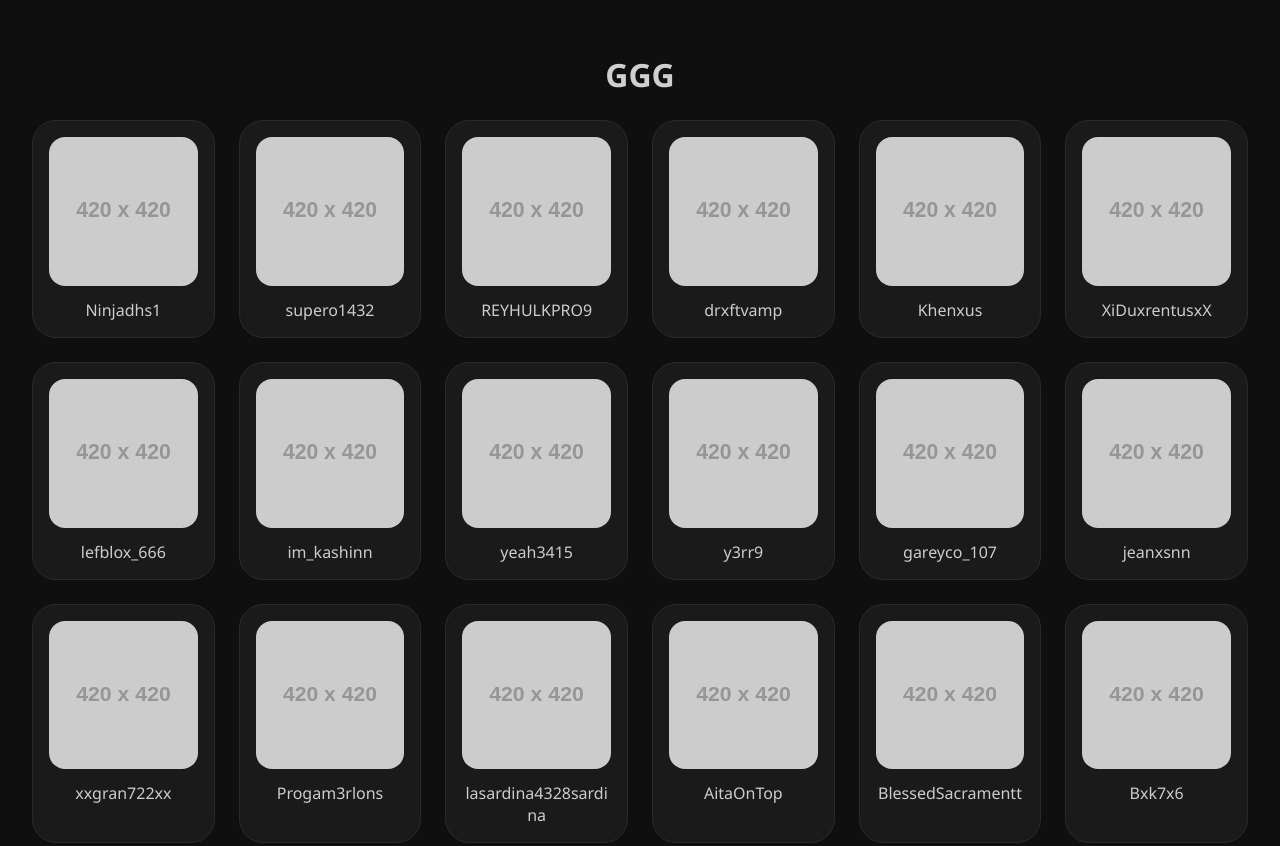
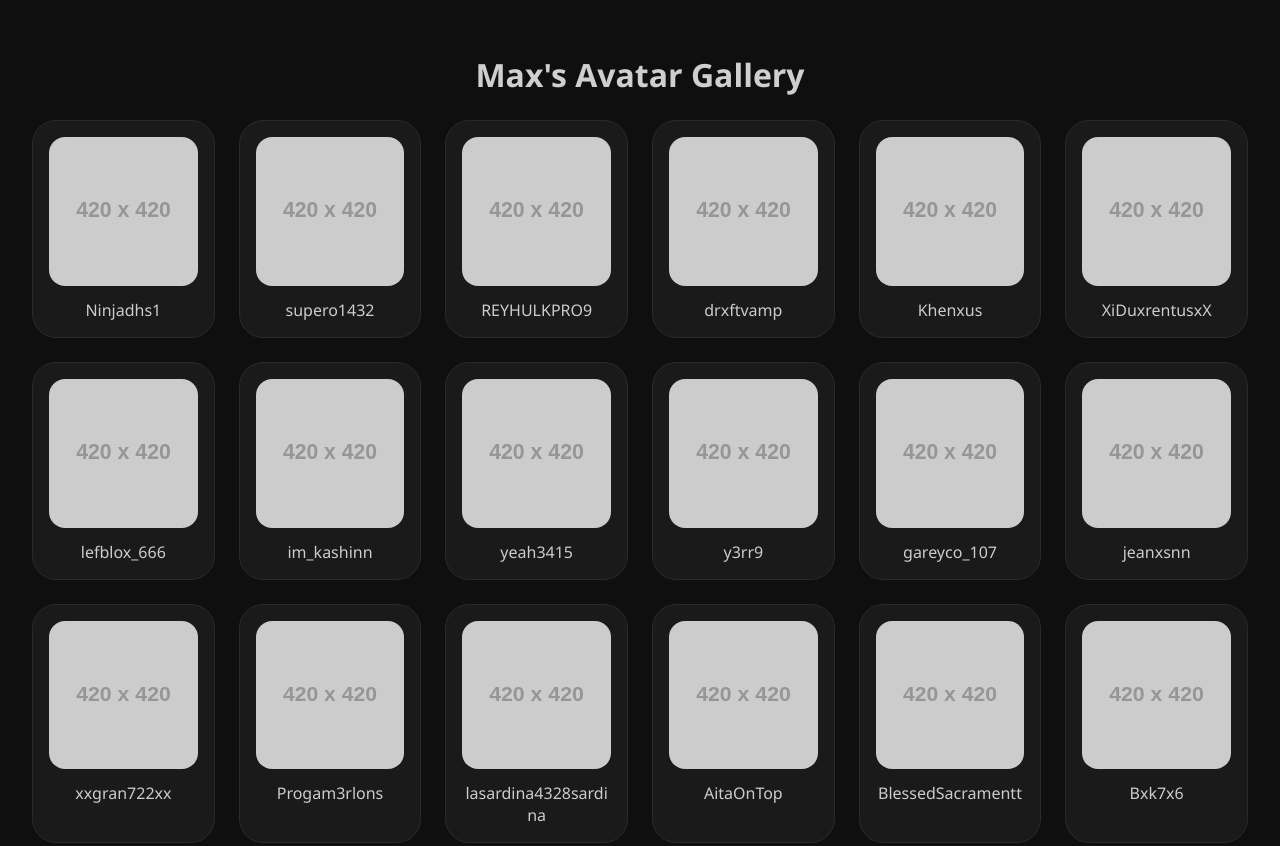
Before and after one commit to GixnkyDelmonunt/Whatever, a plain HTML site: page index.html in a window 1280 px wide. Shown: the top 846 px of the page. Drawn offline with Linux system fonts and the light colour scheme; no server answers; placeholder pictures from the web are drawn by us.

Commit message:
Update index.html

```diff
--- a/index.html
+++ b/index.html
@@ -3,11 +3,11 @@
 <head>
   <meta charset="UTF-8" />
   <meta name="viewport" content="width=device-width, initial-scale=1.0"/>
-  <title>GGG</title>
+  <title>Max's Avatar Gallery</title>
   <link rel="stylesheet" href="styles.css">
 </head>
 <body>
-  <h1>GGG</h1>
+  <h1>Max's Avatar Gallery</h1>
   <div class="avatar-grid" id="avatarGrid"></div>
   <script src="script.js"></script>
 </body>
```
